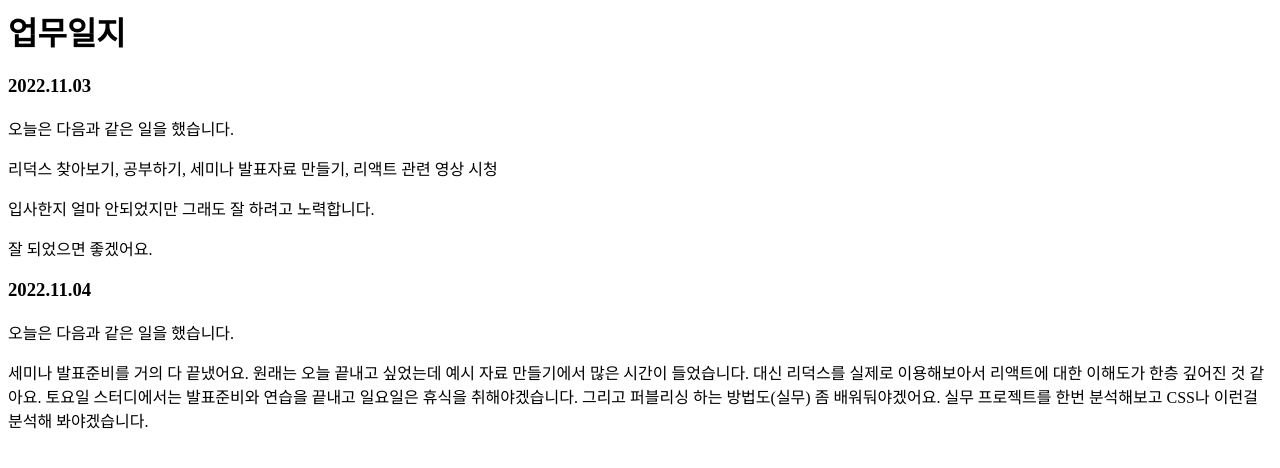
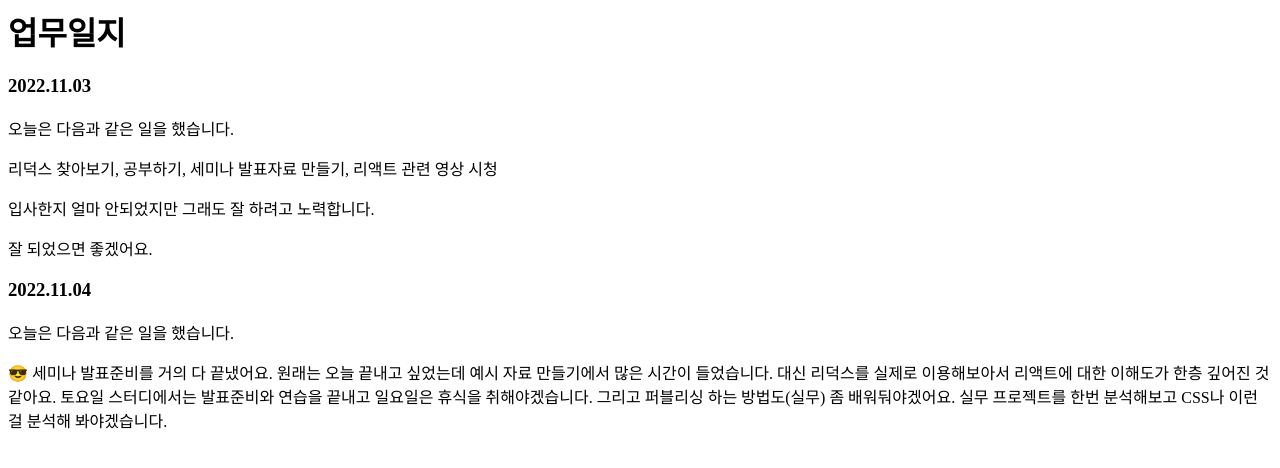
Before and after one commit to Haeryun88/JanDis, a React (Create React App) app: page / in a window 1280 px wide. Shown: the top 468 px of the page. Built offline with nearby package versions, Linux system fonts and the light colour scheme.

Commit message:
2022년 11월 4일

```diff
--- a/src/Component/D20221104.js
+++ b/src/Component/D20221104.js
@@ -6,6 +6,7 @@ export default function D20221104() {
       <h3>2022.11.04</h3>
       <p>오늘은 다음과 같은 일을 했습니다. </p>
       <p>
+        😎
         세미나 발표준비를 거의 다 끝냈어요. 원래는 오늘 끝내고 싶었는데 예시
         자료 만들기에서 많은 시간이 들었습니다. 대신 리덕스를 실제로
         이용해보아서 리액트에 대한 이해도가 한층 깊어진 것 같아요. 토요일
```
